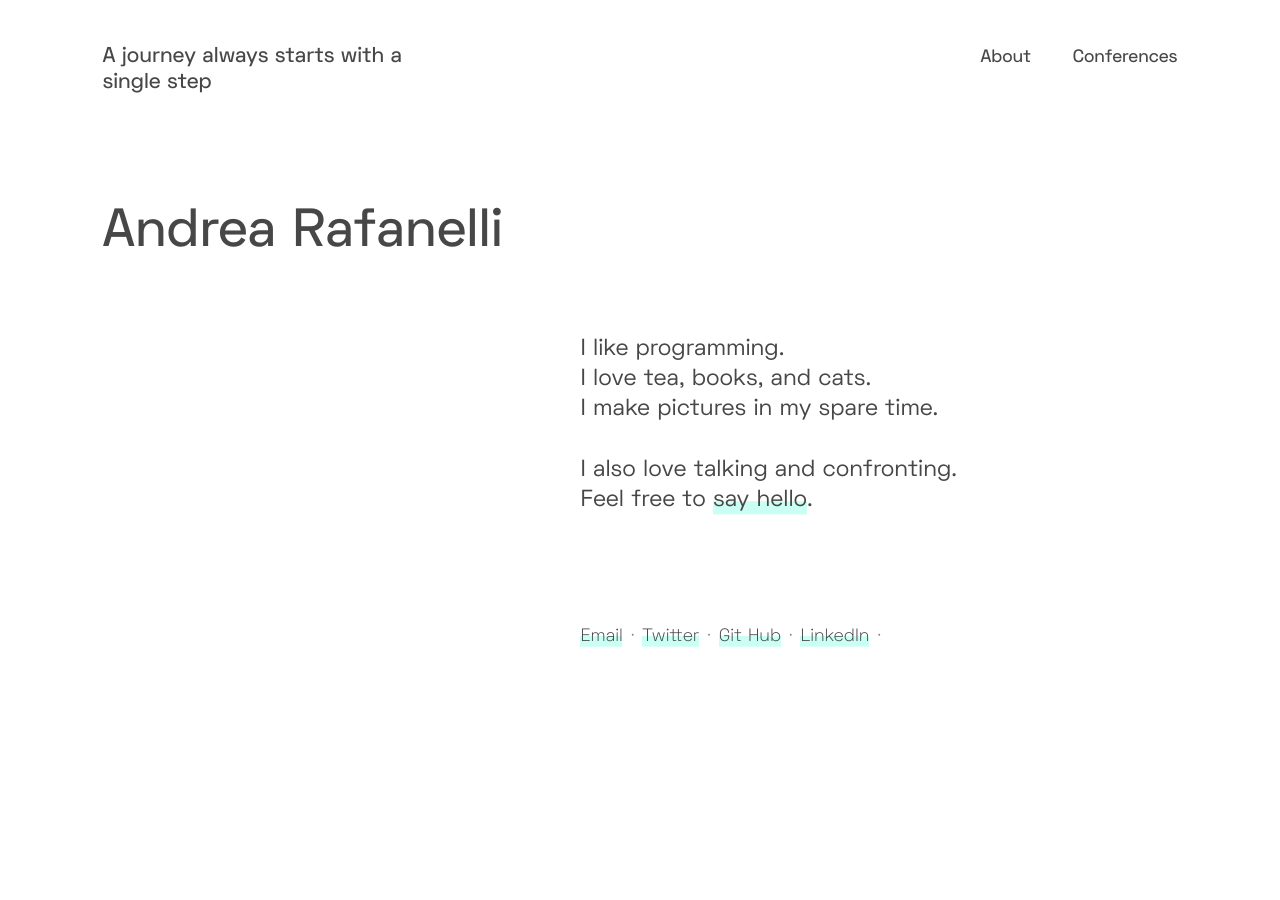
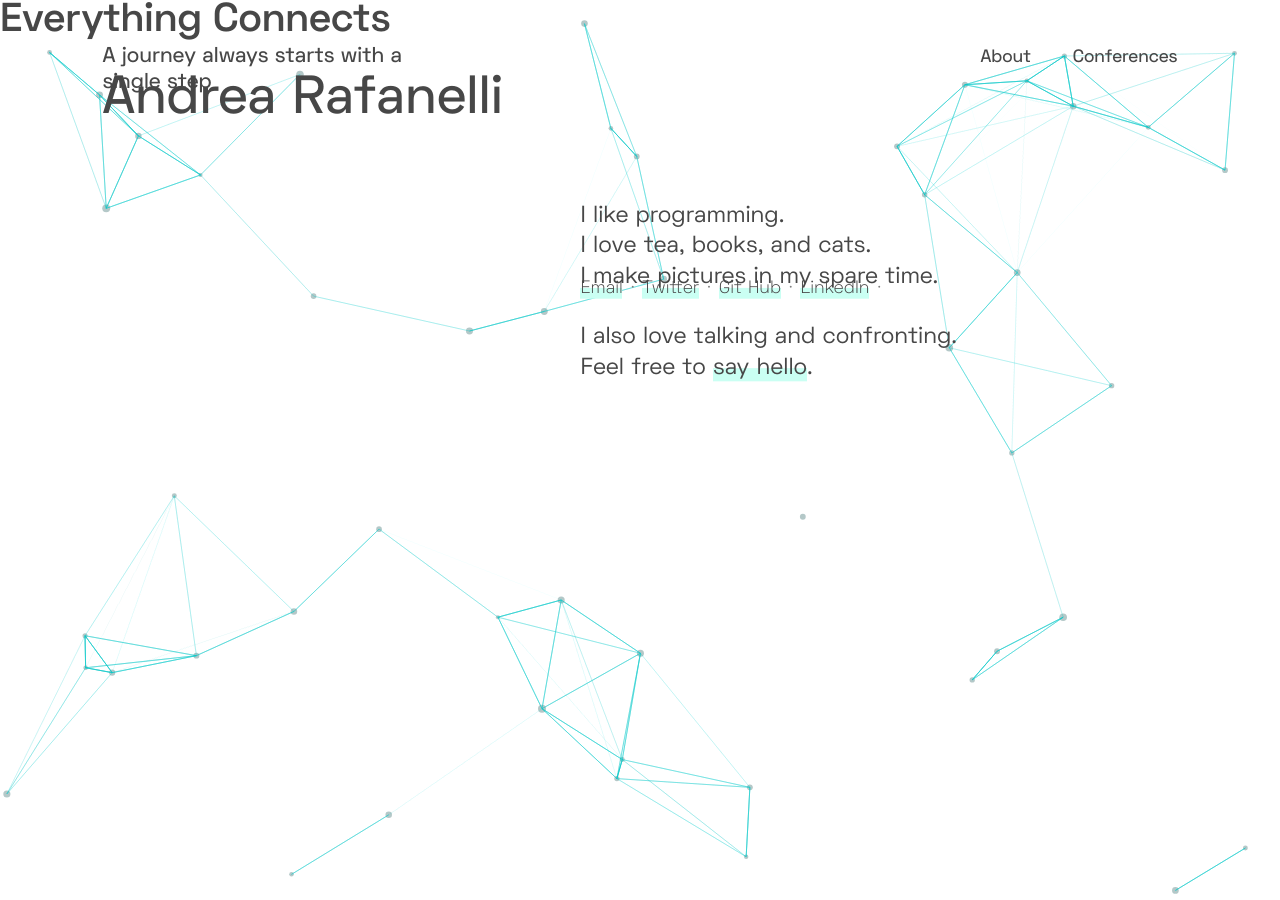
Before and after one commit to lollix91/andrearafanelli.github.io, a Jekyll site: the page built from index.html, in a window 1280 px wide. Built offline with Jekyll 4.4.1, drawn with Linux system fonts in a browser that asks for light colours.

Commit message:
Update index.html

```diff
--- a/index.html
+++ b/index.html
@@ -1,8 +1,13 @@
 ---
 layout: default
 ---
+<canvas id="canvas"></canvas>
+<div id="text">
+  <h1>Everything Connects</h1>
+
 <div class="container -alternate1">
   <p class="about">
+
 
     Andrea Rafanelli
 
@@ -33,3 +38,4 @@
 
   </div>
 </div>
+  </div>
```
